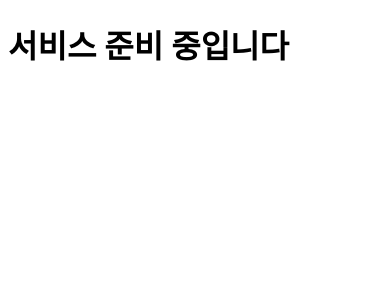
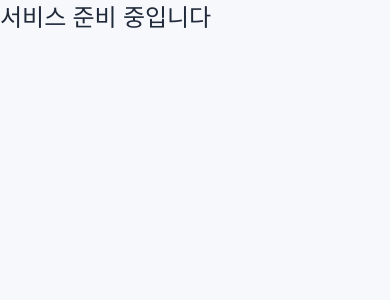
Before and after one commit to 10-005/USee, a React (Vite) app in the folder web/: page / in a window 390 px wide. Shown: the top 300 px of the page. Built offline with nearby package versions, Linux system fonts and the light colour scheme.

Commit message:
design: 공통 버튼과 기본 스타일 구성
- 재사용 버튼과 색상 및 간격 토큰을 구성한다
- 키보드 포커스와 반응형 레이아웃 스타일을 제공한다

S15P31D106-314

```diff
--- a/web/src/main.tsx
+++ b/web/src/main.tsx
@@ -1,6 +1,7 @@
 import { StrictMode } from 'react';
 import { createRoot } from 'react-dom/client';
 import { App } from '@/app/App';
+import '@/shared/styles/global.css';
 
 createRoot(document.getElementById('root')!).render(
   <StrictMode>
--- /dev/null
+++ b/web/src/shared/styles/global.css
@@ -0,0 +1,125 @@
+:root {
+  font-family:
+    system-ui,
+    -apple-system,
+    BlinkMacSystemFont,
+    'Segoe UI',
+    sans-serif;
+  color: #202a3b;
+  background: #f6f8fb;
+  font-synthesis: none;
+  text-rendering: optimizeLegibility;
+  -webkit-font-smoothing: antialiased;
+  --color-primary: #255bd0;
+  --color-surface: #fff;
+  --color-border: #d7dfea;
+  --color-muted: #536176;
+  --radius: 0.75rem;
+  --space-1: 0.5rem;
+  --space-2: 1rem;
+  --space-3: 1.5rem;
+  --space-4: 2rem;
+}
+* {
+  box-sizing: border-box;
+}
+body {
+  margin: 0;
+  min-width: 320px;
+}
+button,
+input,
+select,
+textarea {
+  font: inherit;
+}
+a {
+  color: var(--color-primary);
+  text-underline-offset: 0.2em;
+}
+:focus-visible {
+  outline: 3px solid var(--color-primary);
+  outline-offset: 4px;
+}
+[hidden] {
+  display: none !important;
+}
+.skip-link {
+  position: absolute;
+  left: 1rem;
+  top: -5rem;
+  z-index: 10;
+  padding: 1rem;
+  background: var(--color-surface);
+}
+.skip-link:focus {
+  top: 1rem;
+}
+.app-header {
+  display: flex;
+  flex-wrap: wrap;
+  align-items: center;
+  gap: var(--space-2);
+  padding: var(--space-2) max(1rem, calc((100% - 1120px) / 2));
+  background: var(--color-surface);
+  border-bottom: 1px solid var(--color-border);
+}
+.brand {
+  margin-right: auto;
+  font-weight: 700;
+  color: inherit;
+  text-decoration: none;
+}
+.app-header nav {
+  flex-basis: 100%;
+  padding-block: var(--space-1);
+}
+.page-container {
+  max-width: 1120px;
+  margin: auto;
+  padding: clamp(1rem, 4vw, 3rem) 1rem;
+}
+.panel {
+  background: var(--color-surface);
+  border: 1px solid var(--color-border);
+  border-radius: var(--radius);
+  padding: clamp(1.5rem, 5vw, 3rem);
+}
+h1 {
+  margin-top: 0;
+  font-size: clamp(1.5rem, 4vw, 2rem);
+  line-height: 1.4;
+  overflow-wrap: anywhere;
+}
+p {
+  line-height: 1.7;
+  color: var(--color-muted);
+}
+.eyebrow {
+  font-weight: 700;
+  color: var(--color-primary);
+}
+.button {
+  min-height: 44px;
+  padding: 0.65rem 1rem;
+  border: 1px solid transparent;
+  border-radius: var(--radius);
+  cursor: pointer;
+  font-weight: 600;
+}
+.button--primary {
+  color: #fff;
+  background: var(--color-primary);
+}
+.button--secondary {
+  color: inherit;
+  background: var(--color-surface);
+  border-color: var(--color-border);
+}
+.button:hover:not(:disabled) {
+  filter: brightness(0.95);
+}
+.button:disabled {
+  opacity: 0.5;
+  cursor: not-allowed;
+}
```
Also changed, not shown: web/src/shared/ui/Button.tsx (added, +14 -0 lines), 1 other file (tests, documents, lock files or other folders).
